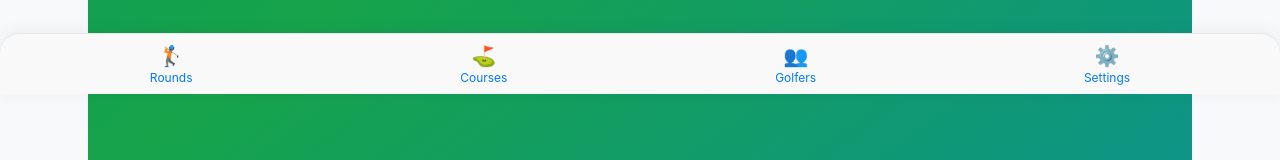
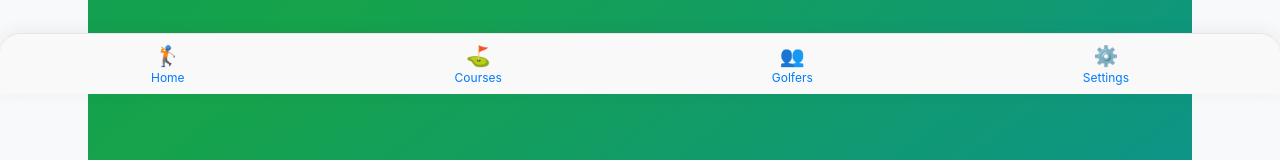
Before and after one commit to sdrindahl/Golf-Score, a Next.js app: page /players in a window 1280 px wide. Shown: the part 706-866 px from the top of the page. Built offline with nearby package versions, Linux system fonts and the light colour scheme; no server answers; the database is empty.

Commit message:
updated nav home button

```diff
--- a/app/courses/page.tsx
+++ b/app/courses/page.tsx
@@ -546,7 +546,7 @@ export default function CoursesPage() {
     <nav className="ios-bottom-nav fixed bottom-0 left-0 right-0 z-50">
       <button onClick={handleViewRounds} className="flex flex-col items-center text-[var(--accent-color)] focus:outline-none">
         <span className="text-xl">🏌️</span>
-        <span className="text-xs">Rounds</span>
+        <span className="text-xs">Home</span>
       </button>
       <button onClick={handleViewCourses} className="flex flex-col items-center text-[var(--accent-color)] focus:outline-none">
         <span className="text-xl">⛳</span>
--- a/app/players/page.tsx
+++ b/app/players/page.tsx
@@ -209,7 +209,7 @@ export default function Players() {
           <nav className="ios-bottom-nav fixed bottom-0 left-0 right-0 z-50">
             <button onClick={handleViewRounds} className="flex flex-col items-center text-[var(--accent-color)] focus:outline-none">
               <span className="text-xl">🏌️</span>
-              <span className="text-xs">Rounds</span>
+              <span className="text-xs">Home</span>
             </button>
             <button onClick={handleViewCourses} className="flex flex-col items-center text-[var(--accent-color)] focus:outline-none">
               <span className="text-xl">⛳</span>
--- a/app/rounds-in-progress/page.tsx
+++ b/app/rounds-in-progress/page.tsx
@@ -75,7 +75,7 @@ export default function RoundsInProgressPage() {
       <nav className="ios-bottom-nav fixed bottom-0 left-0 right-0 z-50">
         <button onClick={handleViewRounds} className="flex flex-col items-center text-[var(--accent-color)] focus:outline-none">
           <span className="text-xl">🏌️</span>
-          <span className="text-xs">Rounds</span>
+          <span className="text-xs">Home</span>
         </button>
         <button onClick={handleViewCourses} className="flex flex-col items-center text-[var(--accent-color)] focus:outline-none">
           <span className="text-xl">⛳</span>
--- a/app/settings/page.tsx
+++ b/app/settings/page.tsx
@@ -178,7 +178,7 @@ export default function Settings() {
       <nav className="ios-bottom-nav fixed bottom-0 left-0 right-0 z-50">
         <button onClick={() => router.push("/")} className="flex flex-col items-center text-[var(--accent-color)] focus:outline-none">
           <span className="text-xl">🏌️</span>
-          <span className="text-xs">Rounds</span>
+          <span className="text-xs">Home</span>
         </button>
         <button onClick={() => router.push("/courses") } className="flex flex-col items-center text-[var(--accent-color)] focus:outline-none">
           <span className="text-xl">⛳</span>
```
